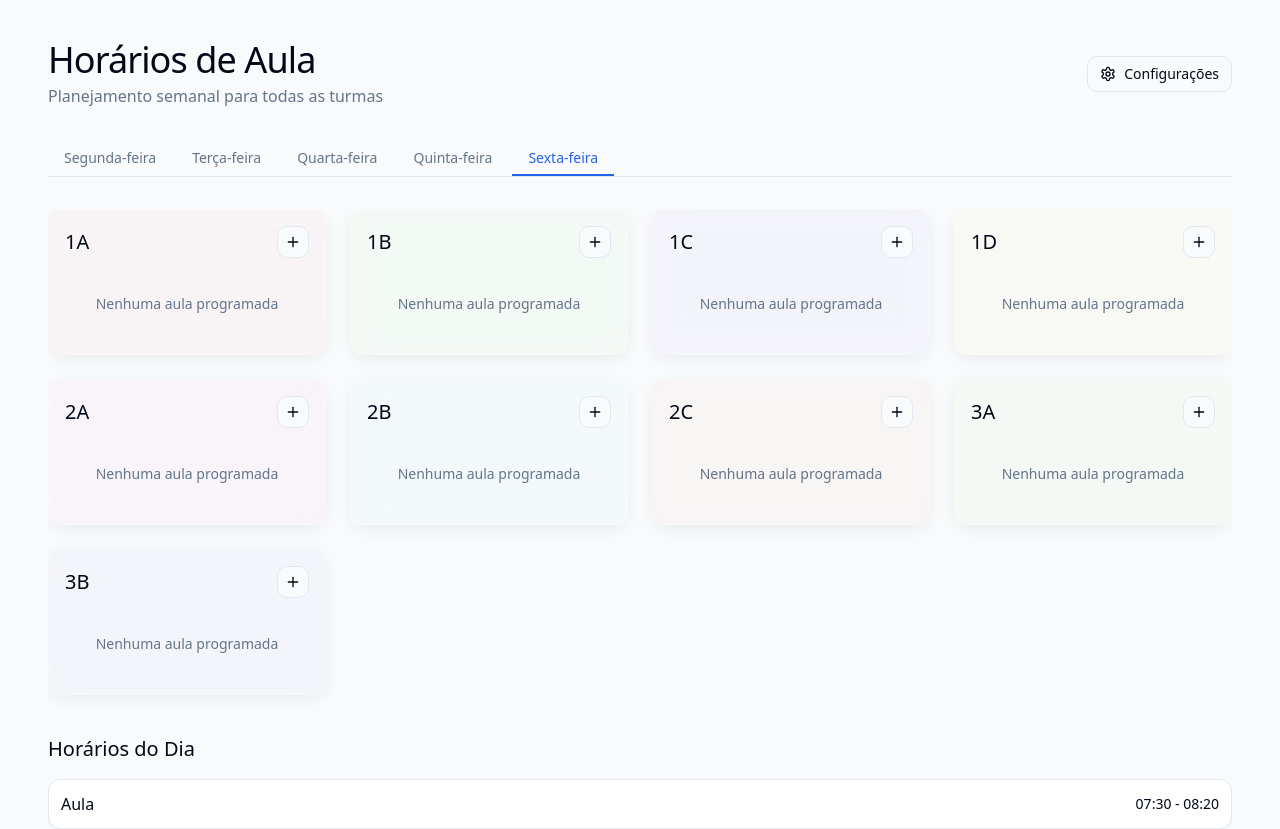
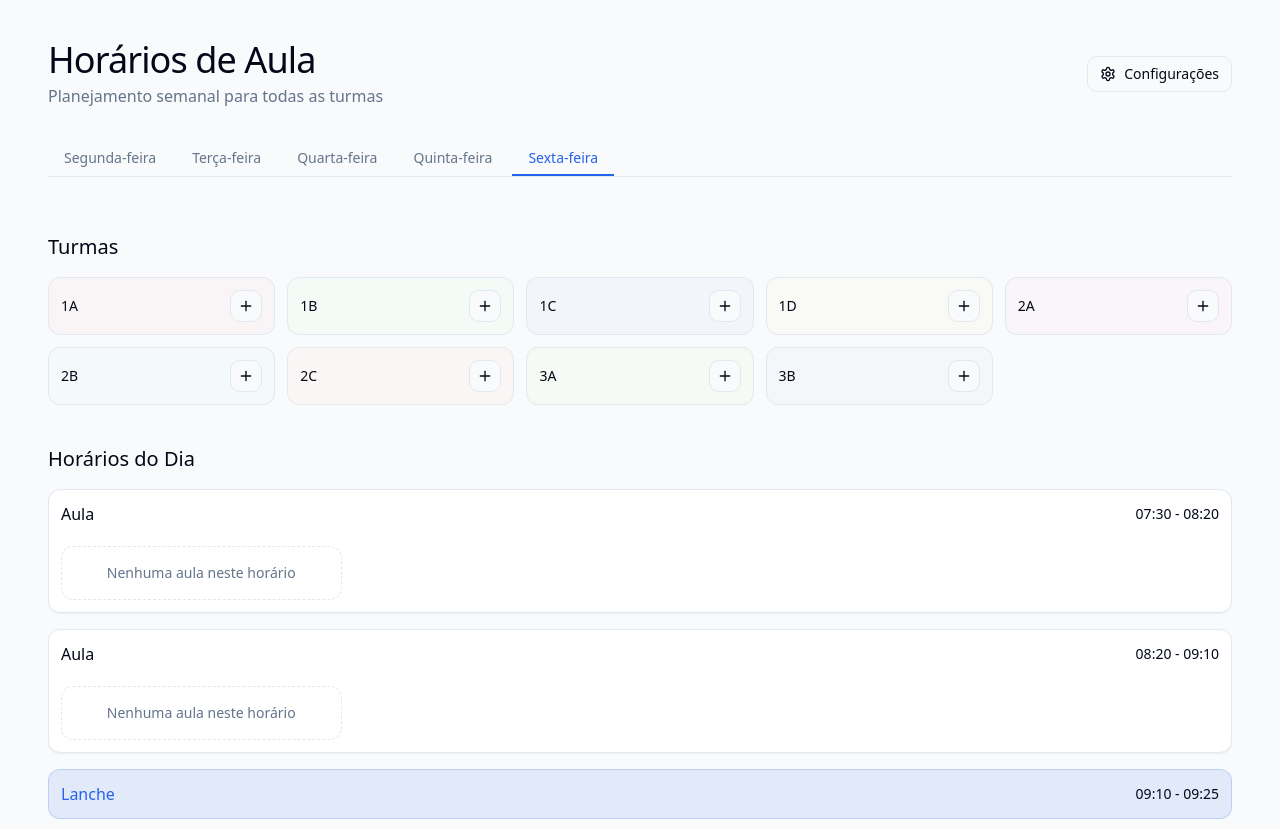
Before and after one commit to GeovaniLopes9/classroom-scheduler-hub, a React (Vite) app: page / in a window 1280 px wide. Shown: the top 829 px of the page. Built offline with nearby package versions, Linux system fonts and the light colour scheme.

Commit message:
Restructure class display and styling
Move classes from class groups to time slots and implement individual class colors.

```diff
--- a/src/components/AddClassButton.tsx
+++ b/src/components/AddClassButton.tsx
@@ -28,6 +28,7 @@ const AddClassButton: React.FC<AddClassButtonProps> = ({ classGroup, day }) => {
     subject: '',
     room: '',
     timeSlot: '',
+    color: schedule.classColors[classGroup],
   });
 
   const nonBreakTimeSlots = schedule.timeSlots.filter(slot => !slot.isBreak);
@@ -52,6 +53,7 @@ const AddClassButton: React.FC<AddClassButtonProps> = ({ classGroup, day }) => {
       subject: '',
       room: '',
       timeSlot: '',
+      color: schedule.classColors[classGroup],
     });
     setOpen(false);
   };
@@ -117,6 +119,24 @@ const AddClassButton: React.FC<AddClassButtonProps> = ({ classGroup, day }) => {
                 </SelectContent>
               </Select>
             </div>
+
+            <div className="space-y-2">
+              <Label htmlFor="color">Cor da aula</Label>
+              <div className="flex items-center gap-2">
+                <div
+                  className="w-8 h-8 rounded-md border"
+                  style={{ backgroundColor: newClass.color }}
+                />
+                <Input
+                  id="color"
+                  name="color"
+                  type="color"
+                  value={newClass.color}
+                  onChange={handleInputChange}
+                  className="w-full h-8"
+                />
+              </div>
+            </div>
           </div>
 
           <div className="flex justify-end">
--- a/src/components/ClassCard.tsx
+++ b/src/components/ClassCard.tsx
@@ -3,7 +3,7 @@ import React, { useState } from 'react';
 import { ClassSession } from '../utils/types';
 import { useSchedule } from '../contexts/ScheduleContext';
 import { motion } from 'framer-motion';
-import { Edit, Trash2, X, Check } from 'lucide-react';
+import { Edit, Trash2, X, Check, Palette } from 'lucide-react';
 import {
   Dialog,
   DialogContent,
@@ -25,6 +25,7 @@ const ClassCard: React.FC<ClassCardProps> = ({ classSession, color }) => {
   const [isEditing, setIsEditing] = useState(false);
   const [isDeleting, setIsDeleting] = useState(false);
   const [editedClass, setEditedClass] = useState(classSession);
+  const [selectedColor, setSelectedColor] = useState(classSession.color || color);
 
   const handleInputChange = (e: React.ChangeEvent<HTMLInputElement>) => {
     const { name, value } = e.target;
@@ -32,7 +33,10 @@ const ClassCard: React.FC<ClassCardProps> = ({ classSession, color }) => {
   };
 
   const handleSave = () => {
-    updateClass(classSession.id, editedClass);
+    updateClass(classSession.id, {
+      ...editedClass,
+      color: selectedColor
+    });
     setIsEditing(false);
   };
 
@@ -103,6 +107,23 @@ const ClassCard: React.FC<ClassCardProps> = ({ classSession, color }) => {
               className="h-8 mt-1"
             />
           </div>
+
+          <div>
+            <Label htmlFor="color" className="text-xs">Cor da aula</Label>
+            <div className="flex items-center gap-2 mt-1">
+              <div
+                className="w-8 h-8 rounded-md border"
+                style={{ backgroundColor: selectedColor }}
+              />
+              <Input
+                id="color"
+                type="color"
+                value={selectedColor}
+                onChange={(e) => setSelectedColor(e.target.value)}
+                className="w-full h-8"
+              />
+            </div>
+          </div>
         </div>
 
         <div className="flex justify-end gap-2 mt-4">
@@ -136,20 +157,20 @@ const ClassCard: React.FC<ClassCardProps> = ({ classSession, color }) => {
         whileHover="hover"
         className="p-3 rounded-lg shadow-sm transition-all duration-200 border relative overflow-hidden"
         style={{
-          backgroundColor: `${color}60`,
-          borderColor: `${color}80`
+          backgroundColor: `${classSession.color || color}60`,
+          borderColor: `${classSession.color || color}80`
         }}
       >
         {/* Color indicator */}
         <div
           className="absolute left-0 top-0 bottom-0 w-1"
-          style={{ backgroundColor: color }}
+          style={{ backgroundColor: classSession.color || color }}
         ></div>
 
         <div className="pl-2">
           <div className="flex justify-between items-start mb-1">
             <h4 className="font-medium text-sm">
-              {classSession.subject || 'Sem matéria'}
+              {classSession.subject || 'Sem matéria'} <span className="ml-1 text-xs font-normal">({classSession.classGroup})</span>
             </h4>
             <div className="flex gap-1">
               <button
@@ -174,7 +195,6 @@ const ClassCard: React.FC<ClassCardProps> = ({ classSession, color }) => {
             {classSession.room && (
               <p className="text-muted-foreground">Sala {classSession.room}</p>
             )}
-            <p className="text-foreground font-medium">{classSession.timeSlot}</p>
           </div>
         </div>
       </motion.div>
--- a/src/components/DayPanel.tsx
+++ b/src/components/DayPanel.tsx
@@ -32,55 +32,40 @@ const DayPanel: React.FC<DayPanelProps> = ({ day }) => {
     show: { y: 0, opacity: 1 },
   };
 
+  // Group classes by time slot
+  const classesByTimeSlot = timeSlots.reduce((acc, slot) => {
+    if (slot.isBreak) return acc;
+
+    const timeSlotFormatted = `${slot.start} - ${slot.end}`;
+    const classesInTimeSlot = dayClasses.filter(c => c.timeSlot === timeSlotFormatted);
+
+    acc[timeSlotFormatted] = classesInTimeSlot;
+    return acc;
+  }, {} as Record<string, typeof dayClasses>);
+
   return (
     <div className="overflow-auto pb-10">
-      <div className="mb-6 grid grid-cols-1 md:grid-cols-2 lg:grid-cols-3 xl:grid-cols-4 gap-6">
+      <div className="mt-6 mb-10">
+        <h3 className="text-xl font-medium mb-4">Turmas</h3>
+        <div className="grid grid-cols-1 md:grid-cols-3 lg:grid-cols-5 gap-3">
           {allClassGroups.map((classGroup) => (
             <motion.div
               key={classGroup}
               variants={item}
-            initial="hidden"
-            animate="show"
-            className="relative rounded-xl p-4 glass class-card-shadow"
+              className="flex items-center justify-between p-3 rounded-lg border"
               style={{ backgroundColor: `${classColors[classGroup]}40` }}
             >
-            <div className="flex items-center justify-between mb-3">
-              <h3 className="text-xl font-medium">{classGroup}</h3>
+              <span className="text-sm font-medium">{classGroup}</span>
               <AddClassButton classGroup={classGroup} day={day} />
-            </div>
-
-            <div className="space-y-2">
-              {dayClasses
-                .filter(c => c.classGroup === classGroup)
-                .sort((a, b) => {
-                  // Extract start times for sorting
-                  const aTime = a.timeSlot.split(' - ')[0];
-                  const bTime = b.timeSlot.split(' - ')[0];
-                  return aTime.localeCompare(bTime);
-                })
-                .map((classSession) => (
-                  <ClassCard
-                    key={classSession.id}
-                    classSession={classSession}
-                    color={classColors[classGroup]}
-                  />
-                ))}
-
-              {/* Empty state */}
-              {dayClasses.filter(c => c.classGroup === classGroup).length === 0 && (
-                <div className="text-center py-6 text-muted-foreground text-sm">
-                  Nenhuma aula programada
-                </div>
-              )}
-            </div>
             </motion.div>
           ))}
         </div>
+      </div>
 
-      <div className="mt-10">
+      <div className="mt-8">
         <h3 className="text-xl font-medium mb-4">Horários do Dia</h3>
         <motion.div
-          className="grid gap-2"
+          className="grid gap-4"
           variants={container}
           initial="hidden"
           animate="show"
@@ -95,6 +80,7 @@ const DayPanel: React.FC<DayPanelProps> = ({ day }) => {
                   : 'bg-card shadow-sm border'
               }`}
             >
+              <div className="flex flex-col gap-3">
                 <div className="flex justify-between items-center">
                   <div className="font-medium">
                     {slot.isBreak ? (
@@ -107,6 +93,28 @@ const DayPanel: React.FC<DayPanelProps> = ({ day }) => {
                     {slot.start} - {slot.end}
                   </div>
                 </div>
+
+                {!slot.isBreak && (
+                  <div className="grid grid-cols-1 md:grid-cols-2 lg:grid-cols-3 xl:grid-cols-4 gap-3 mt-2">
+                    {classesByTimeSlot[`${slot.start} - ${slot.end}`]?.map((classSession) => (
+                      <ClassCard
+                        key={classSession.id}
+                        classSession={classSession}
+                        // Use the class group color as a default, but individual class color if available
+                        color={classSession.color || classColors[classSession.classGroup]}
+                      />
+                    ))}
+
+                    {/* Show empty state if no classes in this time slot */}
+                    {(!classesByTimeSlot[`${slot.start} - ${slot.end}`] ||
+                      classesByTimeSlot[`${slot.start} - ${slot.end}`].length === 0) && (
+                      <div className="text-center p-4 text-muted-foreground text-sm border border-dashed rounded-lg">
+                        Nenhuma aula neste horário
+                      </div>
+                    )}
+                  </div>
+                )}
+              </div>
             </motion.div>
           ))}
         </motion.div>
--- a/src/contexts/ScheduleContext.tsx
+++ b/src/contexts/ScheduleContext.tsx
@@ -24,7 +24,10 @@ export const ScheduleProvider: React.FC<{ children: React.ReactNode }> = ({ chil
 
   const addClass = (newClass: Omit<ClassSession, 'id'>) => {
     setSchedule(prev => {
-      const updatedClasses = [...prev.classes, { ...newClass, id: uuidv4() }];
+      // If no color is specified, use the class group's color
+      const classColor = newClass.color || prev.classColors[newClass.classGroup];
+      const newClassWithId = { ...newClass, id: uuidv4(), color: classColor };
+      const updatedClasses = [...prev.classes, newClassWithId];
       toast.success('Aula adicionada com sucesso');
       return { ...prev, classes: updatedClasses };
     });
```
Lines whose indentation alone changed are shown as unchanged.
